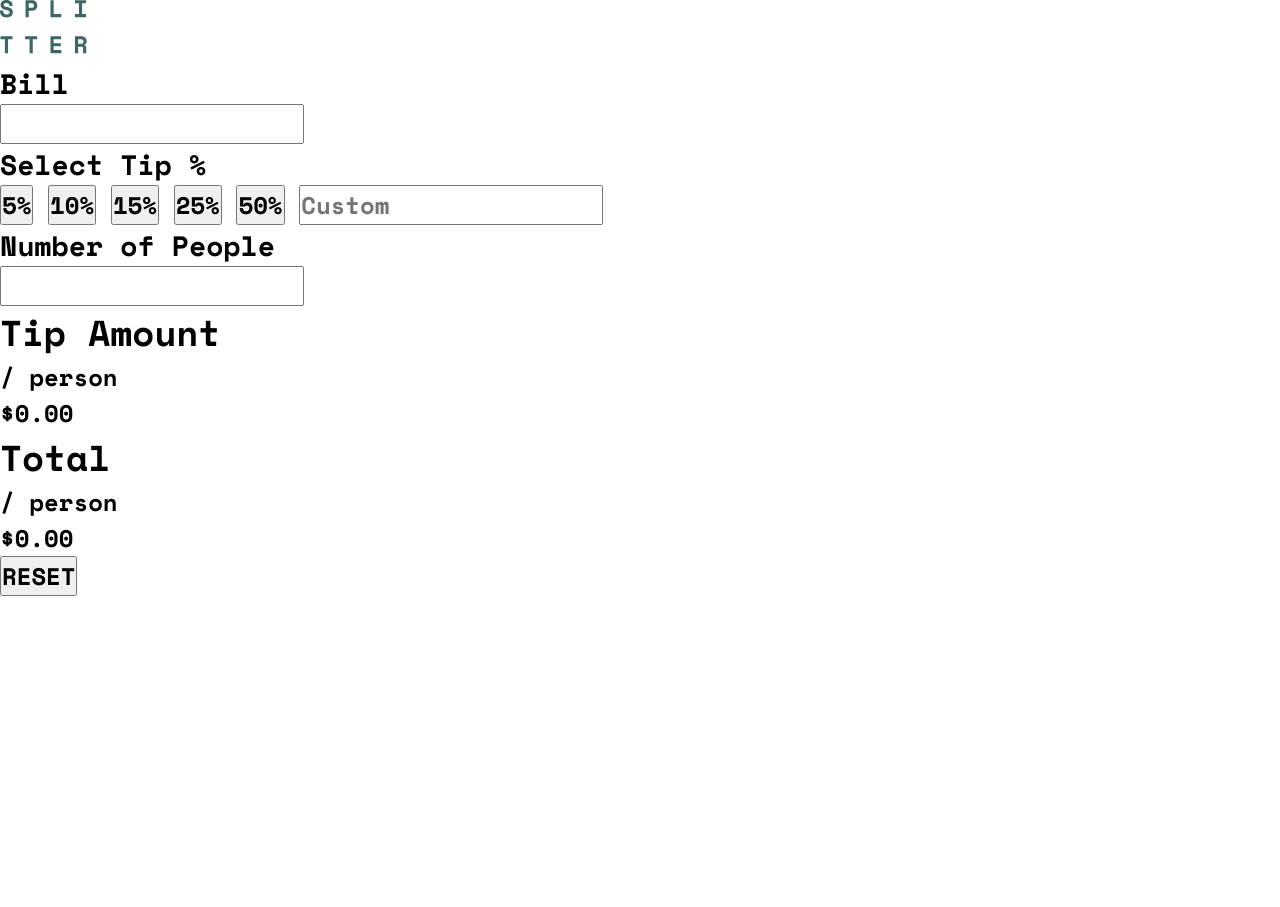
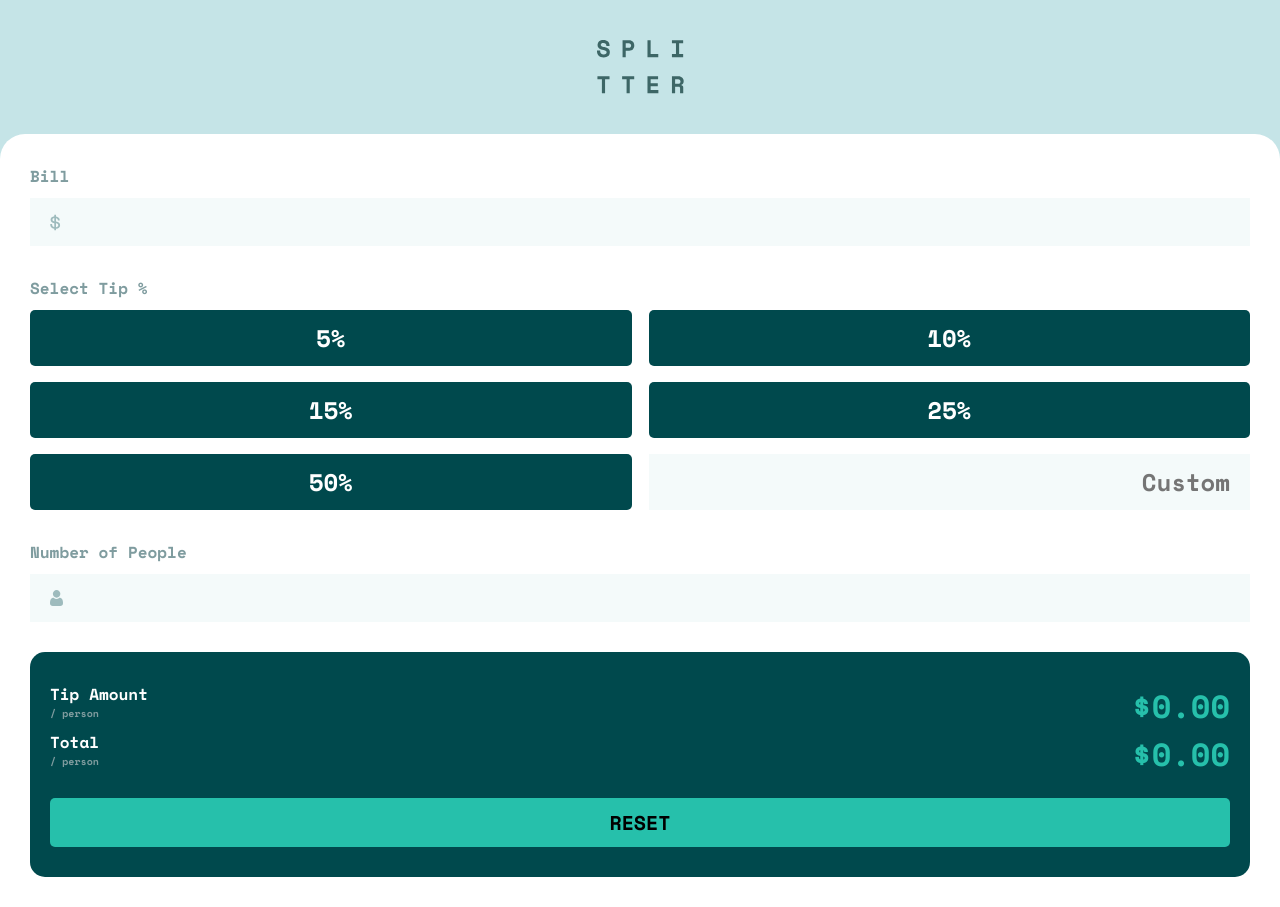
Before and after one commit to braxttsl-dev/tip-calculator-app-main, a plain HTML site: page index.html in a window 1280 px wide. Before the commit the page ends 800 px from the top, so only its background shows below. Drawn offline with nearby package versions, Linux system fonts and the light colour scheme.

Commit message:
Update styles.css

```diff
--- a/styles.css
+++ b/styles.css
@@ -22,7 +22,6 @@ html {
     /* -------
          Fonts
         ------ */
-    --font-size: 2.4rem;
     --font-weight: 700;
 
 
@@ -30,15 +29,135 @@ html {
 
 body {
     -webkit-font-smoothing: antialiased;
+    height: 100vh;
 }
 
 body,
 input,
 button {
-    font-size: var(--font-size);
+    border: none;
     font-family: 'Space Mono', monospace;
 }
 
 button {
     cursor: pointer;
 }
+
+
+
+/* -------
+ Typography
+    ------- */
+h2 {
+    font-size: 1.6rem;
+    color: var(--white);
+}
+
+p {
+    color: var(--grayish-cyan);
+}
+
+.result {
+    color: var(--strong-cyan);
+    font-size: 3.2rem
+}
+
+h3 {
+    font-size: 1.6rem;
+    color: var(--grayish-cyan);
+    margin-bottom: 1rem;
+}
+
+input,
+#tip {
+    font-size: 2.4rem;
+}
+
+/* -------
+    Layout
+    ------ */
+body {
+    background-color: #C5E4E7;
+}
+
+input {
+    width: 100%;
+    direction: rtl;
+    color: var(--dark-cyan);
+    padding-right: 2rem;
+    min-height: 4.8rem;
+}
+
+.logo-header{
+    display: flex;
+    justify-content: center;
+    margin: 4rem;
+}
+
+#bill-input {
+    background: var(--light-graylish-cyan) url("images/icon-dollar.svg") no-repeat 2rem center;
+}
+
+.app-container {
+    background-color: var(--white);
+    border-radius: 25px 25px 0px 0px;
+    padding: 3rem;
+    display: grid;
+    gap: 3rem;
+
+}
+
+.tip-container {
+    display: grid;
+    grid-template-rows: 1fr 1fr 1fr;
+    grid-template-columns: 1fr 1fr;
+    gap: 1.6rem 1.7rem;
+}
+
+#people-input {
+    background: var(--light-graylish-cyan) url("images/icon-person.svg") no-repeat 2rem center;
+}
+
+.tip-container input {
+    background-color: var(--light-graylish-cyan);
+    text-align: right;
+    padding-right: 2rem;
+}
+
+#tip {
+    padding: 1rem;
+    border-radius: 5px;
+}
+
+.active {
+    background-color: var(--strong-cyan);
+    color: var(--dark-cyan);
+}
+
+.unactive {
+    background-color: var(--dark-cyan);
+    color: white;
+}
+
+
+
+.app-container-result {
+    background-color: var(--dark-cyan);
+    border-radius: 15px;
+    padding: 3rem 2rem;
+}
+
+.result-container {
+    display: flex;
+    justify-content: space-between;
+}
+
+#reset-btn {
+    background-color: var(--strong-cyan);
+    width: 100%;
+    padding: 1rem;
+    font-size: 2rem;
+    border-radius: 5px;
+    margin-top: 2rem;
+
+}
```
